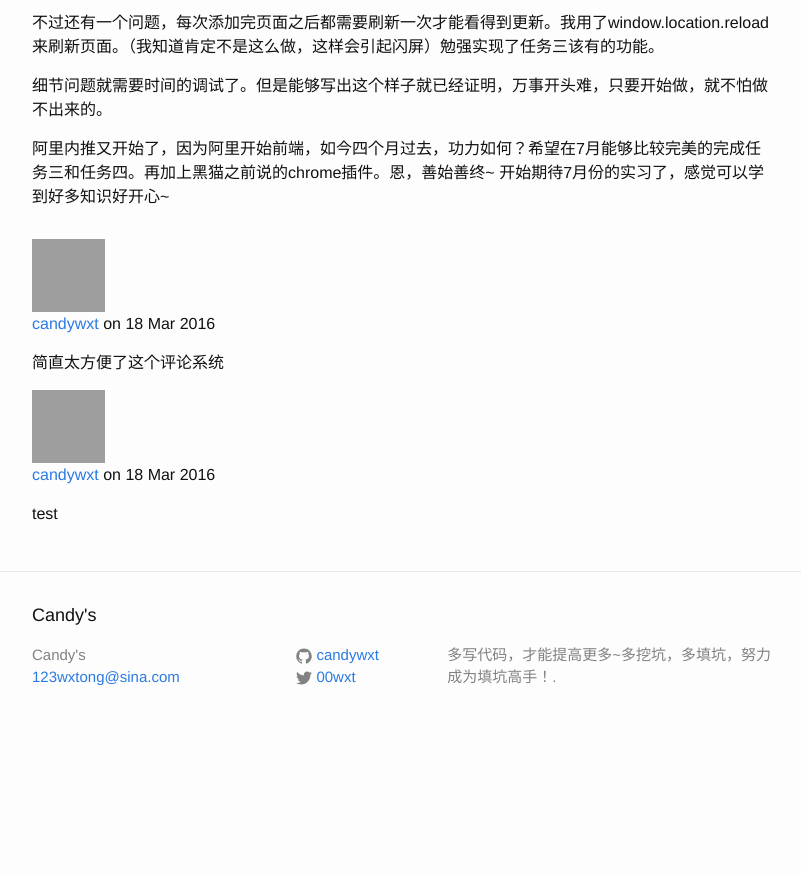
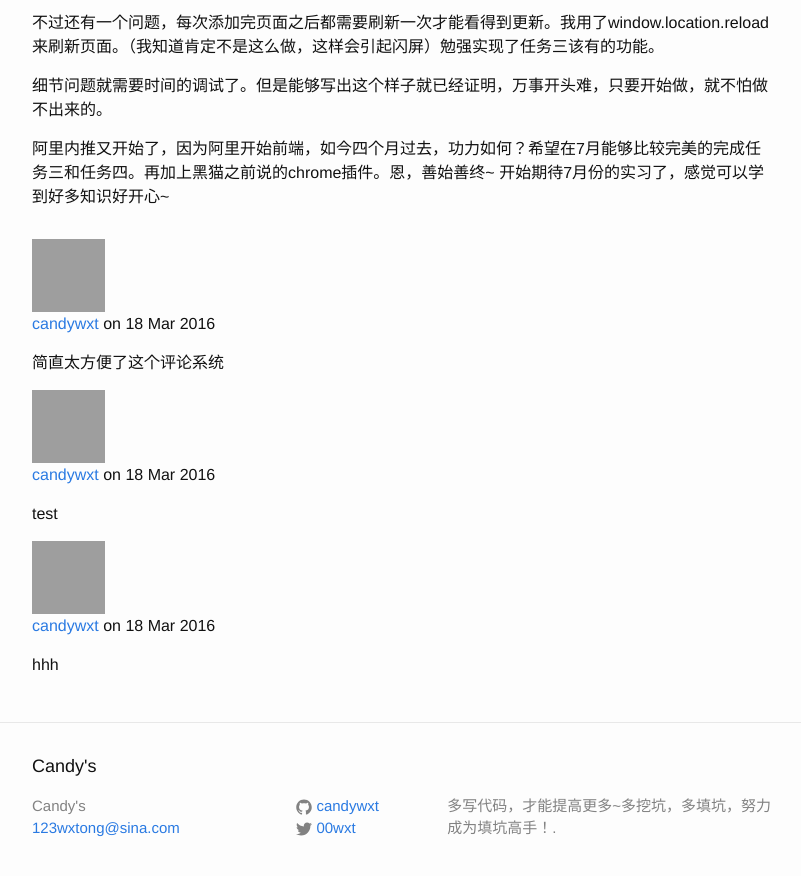
Before and after one commit to candywxt/candywxt.github.io, a Jekyll site: the page built from _posts/2015-06-30-IFE-task0003.markdown, in a window 1280 px wide and 900 px high, scrolled down 959 px. Shown: the top 876 px of the window, without its empty margins (238-1039 px from the left). Built offline with Jekyll 4.4.1, drawn with Linux system fonts in a browser that asks for light colours; before the commit the page ends 1708 px from its top, so only the background shows below that; grey boxes are pictures that could not be loaded.

Commit message:
Comment by candywxt (https://github.com/candywxt)

```diff
--- a/_posts/2015-06-30-IFE-task0003.markdown
+++ b/_posts/2015-06-30-IFE-task0003.markdown
@@ -18,6 +18,13 @@ comments:
       picture: 'https://avatars.githubusercontent.com/u/11006468?v=3&s=73'
     content: test
     date: 2016-03-18T12:18:38.254Z
+  - author:
+      type: full
+      displayName: candywxt
+      url: 'https://github.com/candywxt'
+      picture: 'https://avatars.githubusercontent.com/u/11006468?v=3&s=73'
+    content: 'hhh '
+    date: 2016-03-18T12:23:46.070Z
 
 ---
 > 一旦你开始做，你就会发现，其实也并不难嘛！
```
